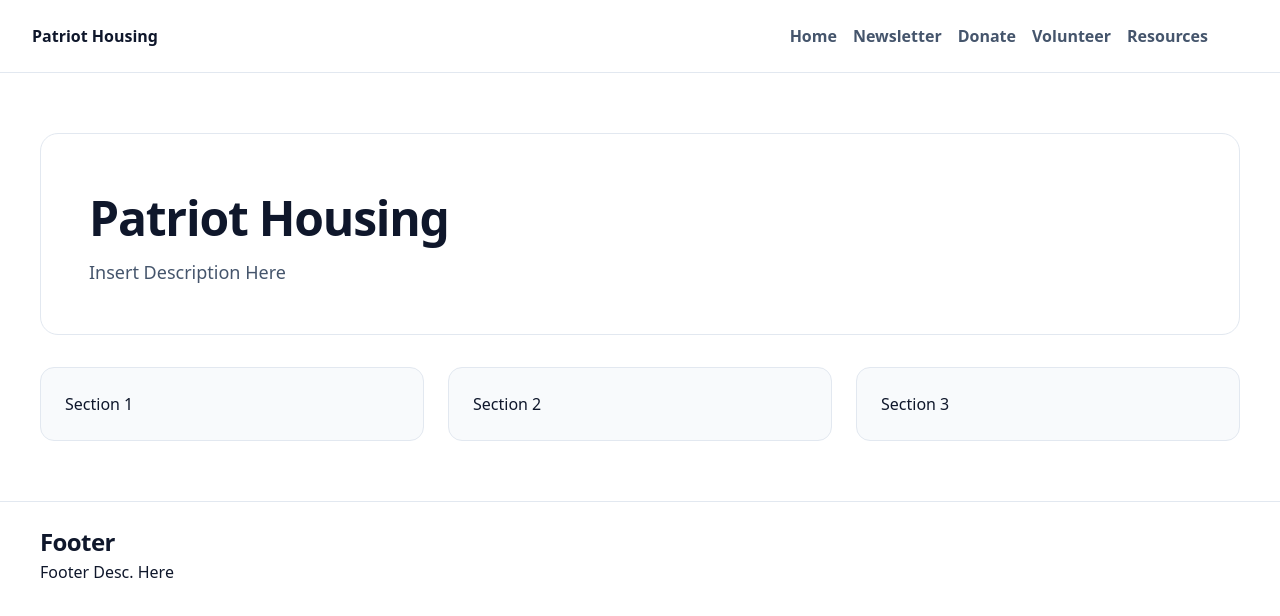
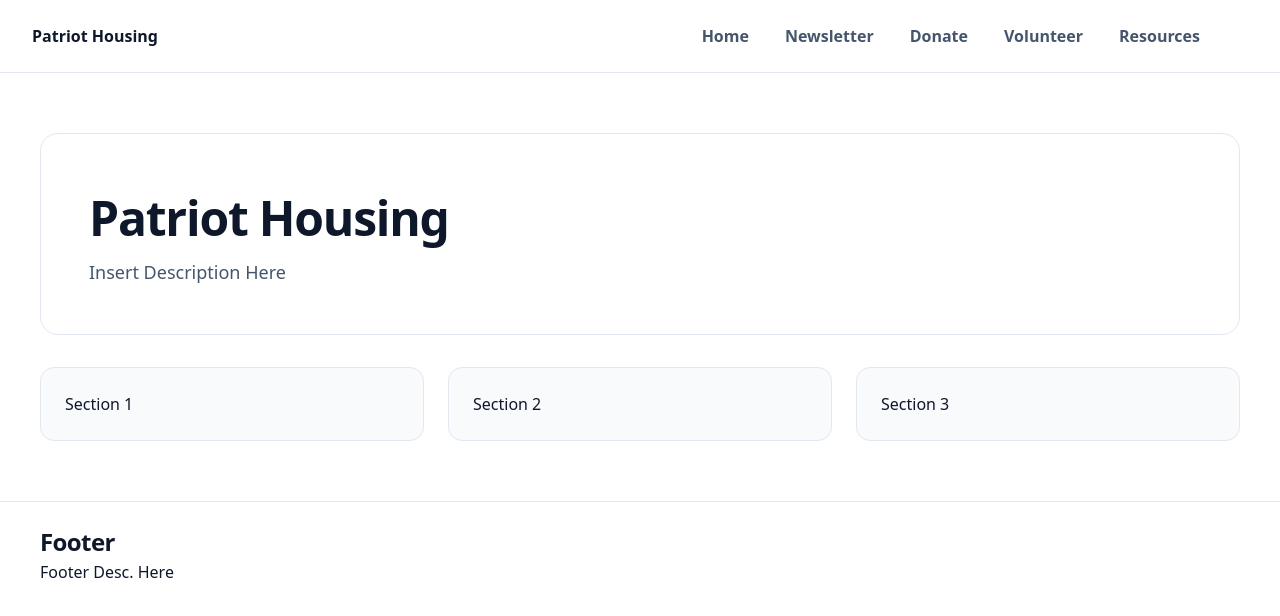
Before and after one commit to ktp-usc/patriot-housing, a Next.js app: page / in a window 1280 px wide. Shown: the top 616 px of the page. Built offline with nearby package versions, Linux system fonts and the light colour scheme.

Commit message:
Feature/KAN-12 minor navbar update

```diff
--- a/components/header.tsx
+++ b/components/header.tsx
@@ -8,12 +8,12 @@ export default function Header() {
           Patriot Housing
         </span>
         <nav className="text-md font-bold text-slate-600">
-          <div className="mx-auto flex flex-col gap-4 px-6 py-4 md:flex-row md:items-center md:justify-between md:px-10">
-            <Link href="/" className="hover:underline hover:decoration-red-600 underline-offset-5">Home</Link>
-            <Link href="/newsletter" className="hover:underline hover:decoration-red-600 underline-offset-5">Newsletter</Link>
-            <Link href="/donate" className="hover:underline hover:decoration-red-600 underline-offset-5">Donate</Link>
-            <Link href="/volunteer" className="hover:underline hover:decoration-red-600 underline-offset-5">Volunteer</Link>
-            <Link href="/resources" className="hover:underline hover:decoration-red-600 underline-offset-5">Resources</Link>
+          <div className="mx-auto flex flex-col gap-5 px-6 py-4 md:flex-row md:items-center md:justify-between md:px-10">
+            <Link href="/" className="px-2 hover:underline hover:decoration-red-600 hover:underline-offset-6 decoration-3">Home</Link>
+            <Link href="/newsletter" className="px-2 hover:underline hover:decoration-red-600 hover:underline-offset-6 decoration-3">Newsletter</Link>
+            <Link href="/donate" className="px-2 hover:underline hover:decoration-red-600 hover:underline-offset-6 decoration-3">Donate</Link>
+            <Link href="/volunteer" className="px-2 hover:underline hover:decoration-red-600 hover:underline-offset-6 decoration-3">Volunteer</Link>
+            <Link href="/resources" className="px-2 hover:underline hover:decoration-red-600 hover:underline-offset-6 decoration-3">Resources</Link>
           </div>
         </nav>
       </div>
```
